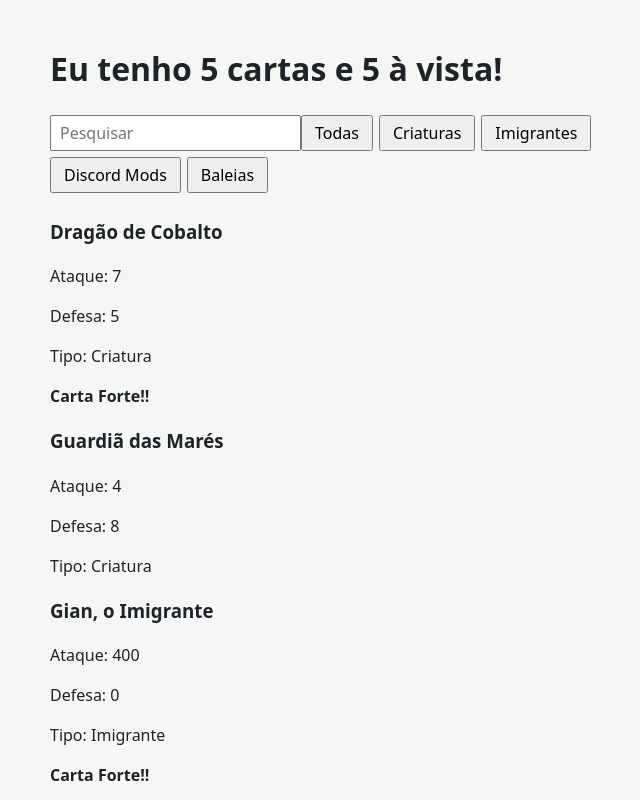
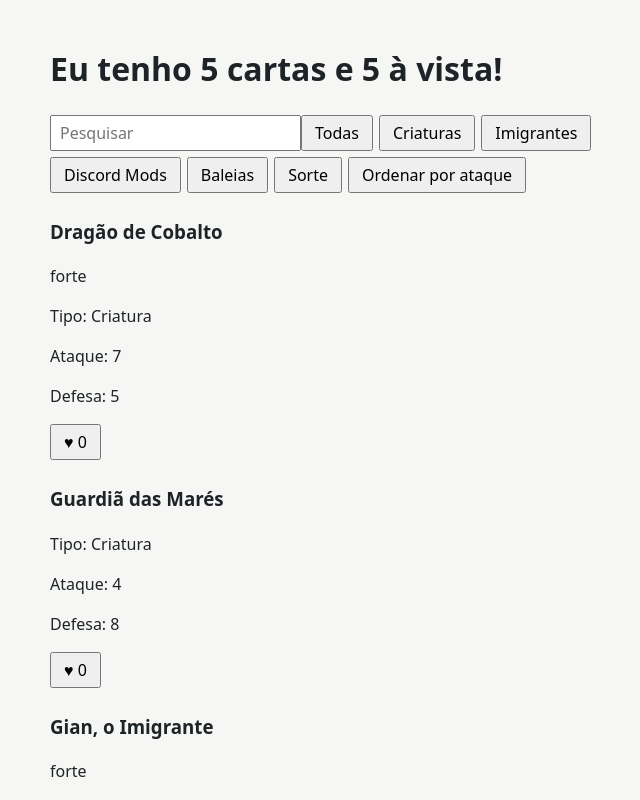
Before and after one commit to David-TON618/Repo_Ficha2David-Gregorio, a React (Vite) app in the folder client/: page / in a window 1280 px wide. Shown: the top 800 px of the page, without its empty margins (270-910 px from the left). Built offline with nearby package versions, Linux system fonts and the light colour scheme.

Commit message:
tarefa 7 e extras

```diff
--- a/client/src/App.jsx
+++ b/client/src/App.jsx
@@ -10,25 +10,51 @@ const cards = [
 ]
 
 function App() {
-
   const [filter, setFilter] = useState('todas')
   const [search, setSearch] = useState('')
+  const [lucky, setLucky] = useState(null)
+  const [sorted, setSorted] = useState(false)
 
-  const visible = cards
-    .filter(card => filter === 'todas' || card.type === filter)
-    .filter(card => card.name.toLowerCase().includes(search.toLowerCase()))
+  function pickRandom() {
+    const index = Math.floor(Math.random() * cards.length)
+    setLucky(cards[index])
+  }
 
+  function chooseFilter(type) {
+    setFilter(type)
+    setLucky(null)
+  }
+
+  const filtered = lucky
+    ? [lucky]
+    : cards
+        .filter(card => filter === 'todas' || card.type === filter)
+        .filter(card => card.name.toLowerCase().includes(search.toLowerCase()))
+
+  const visible = sorted
+    ? [...filtered].sort((a, b) => b.attack - a.attack)
+    : filtered
 
   return (
     <div>
       <h1>Eu tenho {cards.length} cartas e {visible.length} à vista!</h1>
 
-      <input value={search} onChange={e => setSearch(e.target.value)} placeholder='Pesquisar'></input>
-      <button onClick={() => setFilter('todas')}>Todas</button>
-      <button onClick={() => setFilter('Criatura')}>Criaturas</button>
-      <button onClick={() => setFilter('Imigrante')}>Imigrantes</button>
-      <button onClick={() => setFilter('Discord Mod')}>Discord Mods</button>
-      <button onClick={() => setFilter('Baleia')}>Baleias</button>
+      <input
+        value={search}
+        onChange={e => { setSearch(e.target.value); setLucky(null) }}
+        placeholder="Pesquisar"
+      />
+
+      <button onClick={() => chooseFilter('todas')}>Todas</button>
+      <button onClick={() => chooseFilter('Criatura')}>Criaturas</button>
+      <button onClick={() => chooseFilter('Imigrante')}>Imigrantes</button>
+      <button onClick={() => chooseFilter('Discord Mod')}>Discord Mods</button>
+      <button onClick={() => chooseFilter('Baleia')}>Baleias</button>
+      <button onClick={pickRandom}>Sorte</button>
+      <button onClick={() => setSorted(!sorted)}>
+        {sorted ? 'Ordem original' : 'Ordenar por ataque'}
+      </button>
+
       {visible.map(card => (
         <Card
           key={card.name}
--- a/client/src/Card.jsx
+++ b/client/src/Card.jsx
@@ -1,11 +1,16 @@
+import { useState } from 'react'
+
 function Card({ name, attack, type, defense }) {
+  const [likes, setLikes] = useState(0)
+
   return (
     <div className="card">
       <h3>{name}</h3>
+      {attack >= 6 && <span>forte</span>}
+      <p>Tipo: {type}</p>
       <p>Ataque: {attack}</p>
       <p>Defesa: {defense}</p>
-      <p>Tipo: {type}</p>
-      {attack >= 6 && (<p><strong>Carta Forte!!</strong></p>)}
+      <button onClick={() => setLikes(likes + 1)}>♥ {likes}</button>
     </div>
   )
 }
```
